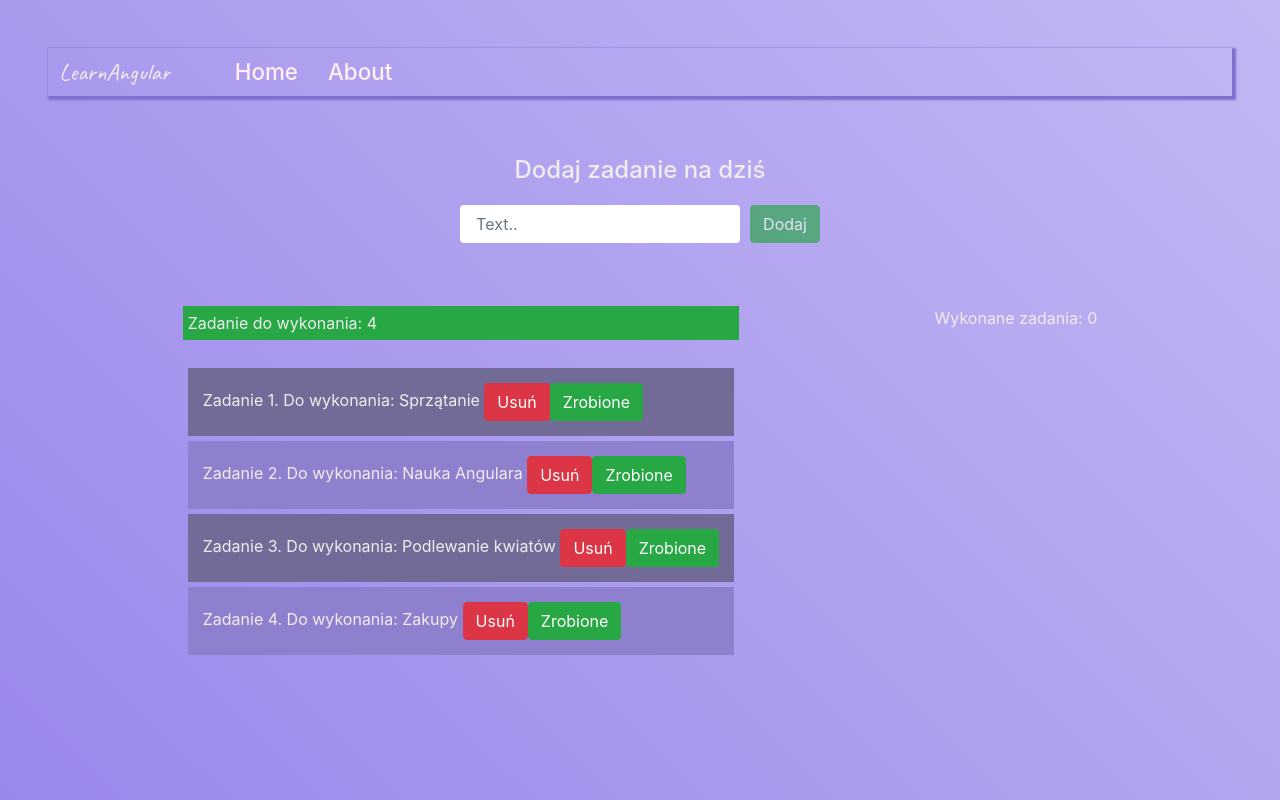
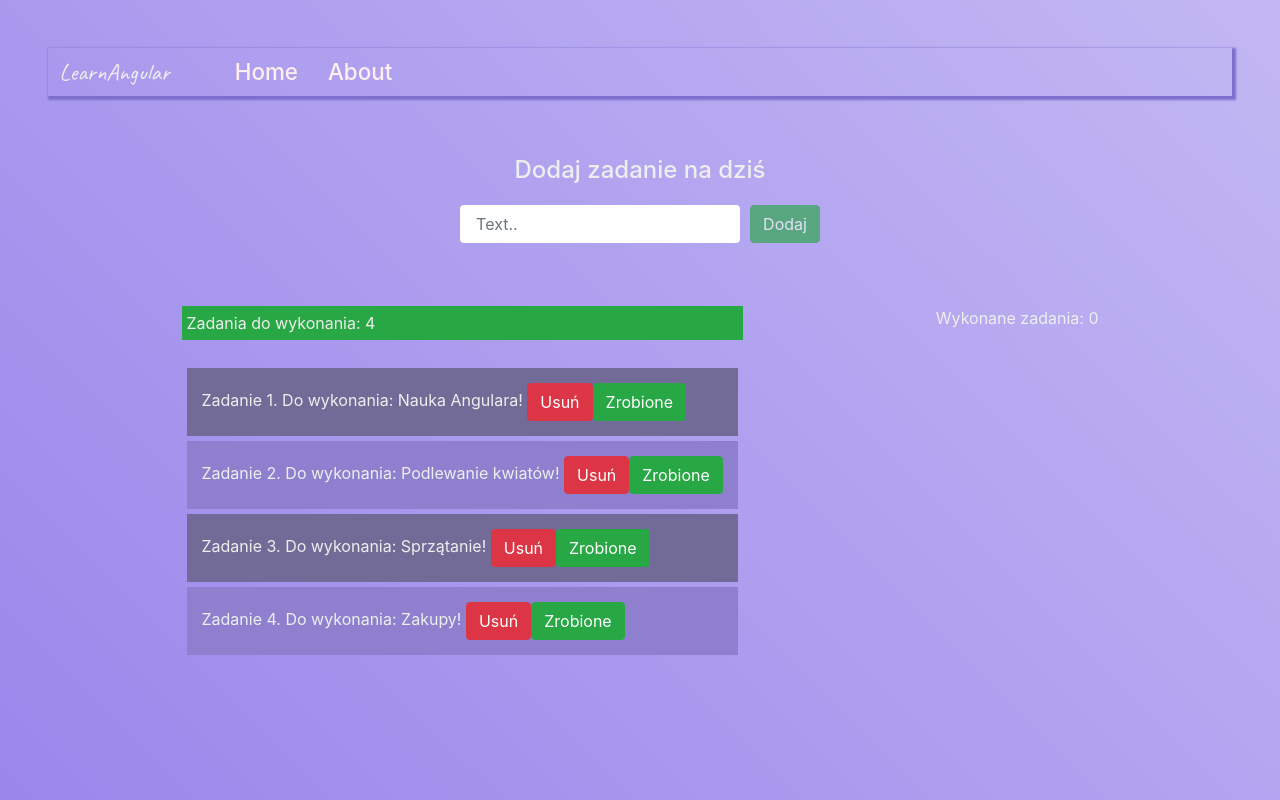
Before and after one commit to ThePioter18/LearnAngular, an Angular app: page / in a window 1280 px wide. Built offline with nearby package versions, Linux system fonts and the light colour scheme.

Commit message:
third commit
Description: Creating your own pipe

```diff
--- a/src/app/app.module.ts
+++ b/src/app/app.module.ts
@@ -13,6 +13,8 @@ import { HomeComponent } from './home/home.component';
 import { AboutComponent } from './about/about.component';
 import { CheckedDirective } from './shared/checked.directive';
 import { DateDirective } from './shared/date.directive';
+import { TransformTaskPipe } from './shared/transform-task.pipe';
+import { SortNamePipe } from './shared/sort-name.pipe';
 
 const routes: Routes = [
   {
@@ -41,7 +43,9 @@ const routes: Routes = [
     HomeComponent,
     AboutComponent,
     CheckedDirective,
-    DateDirective
+    DateDirective,
+    TransformTaskPipe,
+    SortNamePipe
   ],
   imports: [
     RouterModule.forRoot(
--- a/src/app/shared/date.directive.ts
+++ b/src/app/shared/date.directive.ts
@@ -15,12 +15,12 @@ export class DateDirective {
 
   // metody
   @HostListener('mouseenter')
-  mouseenter(eventDate: Event) {
+  mouseenter() {
     this.paragraph.innerHTML = this.date.toLocaleString();
     this.renderer.appendChild(this.el.nativeElement, this.paragraph);
   }
   @HostListener('mouseleave')
-  mouseleave(eventDate: Event) {
+  mouseleave() {
     this.renderer.removeChild(this.el.nativeElement, this.paragraph);
   }
 }
--- /dev/null
+++ b/src/app/shared/sort-name.pipe.ts
@@ -0,0 +1,19 @@
+import { Pipe, PipeTransform } from '@angular/core';
+import { Task } from '../models/task';
+
+@Pipe({
+  name: 'sortName'
+})
+export class SortNamePipe implements PipeTransform {
+
+  transform(value: Array<Task>, args?: any): Array<Task> {
+    return value.sort((a, b) => {
+      if (a.name.toLowerCase() > b.name.toLowerCase()) {
+        return 1;
+      } else {
+        return -1;
+      }
+    });
+  }
+
+}
--- /dev/null
+++ b/src/app/shared/transform-task.pipe.ts
@@ -0,0 +1,12 @@
+import { Pipe, PipeTransform } from '@angular/core';
+
+@Pipe({
+  name: 'transformTask'
+})
+export class TransformTaskPipe implements PipeTransform {
+
+  transform(value: string, args: string = ''): any {
+    return value.charAt(0).toUpperCase() + value.slice(1) + args;
+  }
+
+}
--- a/src/app/todo-task/todo-task.component.html
+++ b/src/app/todo-task/todo-task.component.html
@@ -1,9 +1,9 @@
 <ng-container *ngIf="tasksList.length > 0; else noTask">
-  <p [ngStyle]="{background: getColor()}">Zadanie do wykonania: {{tasksList.length}}</p>
+  <p [ngStyle]="{background: getColor()}">Zadania do wykonania: {{tasksList.length}}</p>
   <ul [@tasksList]='tasksList.length'>
-    <li appDate [date]="task.created" *ngFor="let task of tasksList; let i = index let odd = odd"
+    <li appDate [date]="task.created" *ngFor="let task of tasksList | sortName; let i = index let odd = odd"
       [ngClass]="{ 'odd-li': odd===true, 'last-li':tasksList.length===1 }">
-      Zadanie {{i+1}}. Do wykonania: {{task.name}}
+      Zadanie {{i+1}}. Do wykonania: {{task.name | transformTask: '!'}}
       <button type="button" class="btn btn-danger" (click)="remove(task, i)"> Usuń</button>
       <button type="button" class="btn btn-success" (click)="done(task, i)">Zrobione</button>
     </li>
```
Also changed, not shown: package.json (+5 -5 lines), 1 other file (tests, documents, lock files or other folders).
